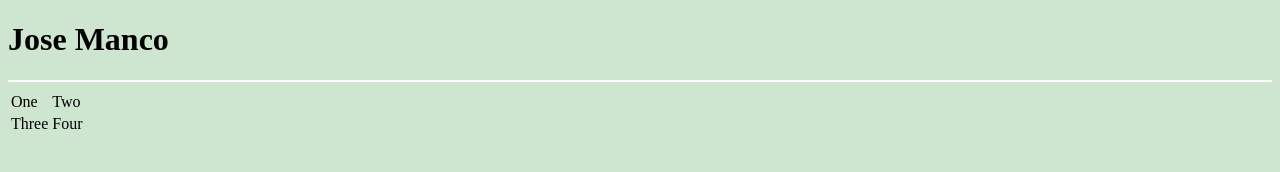
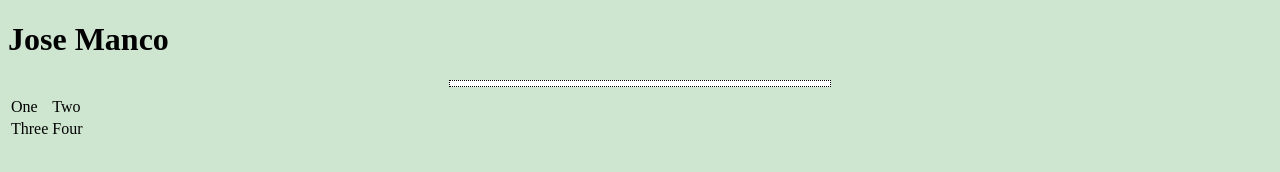
Before and after one commit to josedamianm/html, a plain HTML site: page index.html in a window 1280 px wide. Drawn offline with Linux system fonts and the light colour scheme.

Commit message:
Update index.html

```diff
--- a/index.html
+++ b/index.html
@@ -11,15 +11,16 @@
 
             hr {
                 background-color: white;
-                border-style: none;
-                height: 2px;
+                border-style: dotted;
+                height: 5px;
+                width: 30%
             }
 
         </style>
 
     </head>
 
-    <body style="background-color: #CEE5D0;">
+    <body>
         <h1>Jose Manco</h1>
         <hr>
         <table>
```
